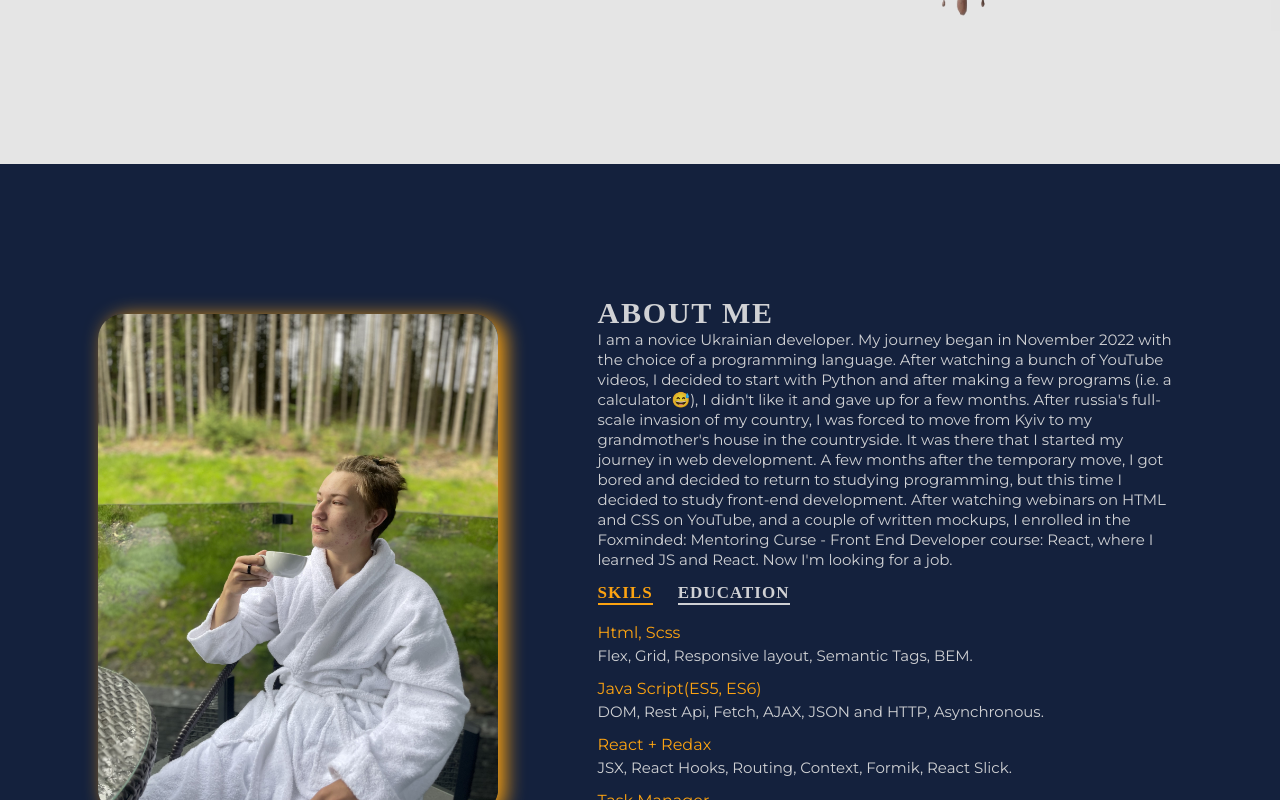
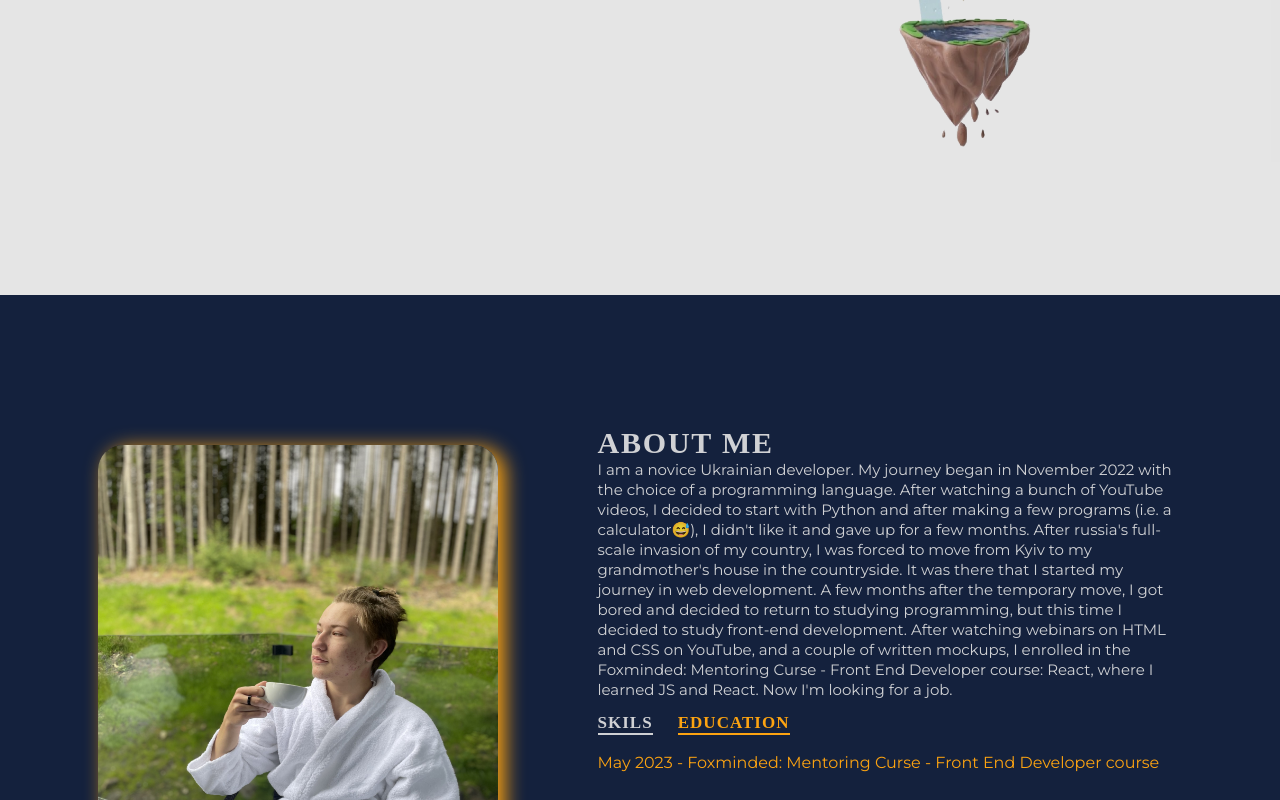
Before and after one commit to zark6835/My-website-portfolio, a React (Create React App) app: page / in a window 1280 px wide. Both pictures are taken after a click on the item "SKILS". Built offline with nearby package versions, Linux system fonts and the light colour scheme.

Commit message:
Adding the useAboutState hook and functionality to change the Skills and Education list

```diff
--- a/src/components/AboutMe/About.jsx
+++ b/src/components/AboutMe/About.jsx
@@ -1,8 +1,11 @@
+import useAboutState from "../../hooks/useAboutState ";
+
 import "./about-style.scss";
 
 import photo from "../../assets/img/About-me-photo.jpg";
 
 const About = () => {
+  const { skils, education, educationState } = useAboutState();
   return (
     <section className="about">
       <div className="about__wrapper container__section">
@@ -25,57 +28,77 @@ const About = () => {
             where I learned JS and React. Now I'm looking for a job.
           </p>
           <ul className="about__content-list">
-            <li className="about__content-list_item about__content-list_item--active">
+            <li
+              onClick={educationState}
+              className={`about__content-list_item ${
+                skils ? "about__content-list--active" : ""
+              }`}
+            >
               Skils
             </li>
-            <li className="about__content-list_item">Education</li>
+            <li
+              onClick={educationState}
+              className={`about__content-list_item ${
+                education ? "about__content-list--active" : ""
+              }`}
+            >
+              Education
+            </li>
           </ul>
-          <ul className="about__content-skils_list about__content-list--active">
-            <li className="about__content-skils_list_item">
-              <p className="about__content-skils_list_item__subtitle">
+          <ul
+            className={`about__content-about_list ${
+              skils ? "about__content-list--active" : ""
+            }`}
+          >
+            <li className="about__content-about_list_item">
+              <p className="about__content-about_list_item__subtitle">
                 Html, Scss
               </p>
-              <ul className="about__content-skils_list_item__paragraph">
+              <ul className="about__content-about_list_item__paragraph">
                 <li>Flex, Grid, Responsive layout, Semantic Tags, BEM.</li>
               </ul>
             </li>
-            <li className="about__content-skils_list_item">
-              <p className="about__content-skils_list_item__subtitle">
+            <li className="about__content-about_list_item">
+              <p className="about__content-about_list_item__subtitle">
                 Java Script(ES5, ES6)
               </p>
               <ul>
-                <li className="about__content-skils_list_item__paragraph">
+                <li className="about__content-about_list_item__paragraph">
                   DOM, Rest Api, Fetch, AJAX, JSON and HTTP, Asynchronous.
                 </li>
               </ul>
             </li>
-            <li className="about__content-skils_list_item">
-              <p className="about__content-skils_list_item__subtitle">
+            <li className="about__content-about_list_item">
+              <p className="about__content-about_list_item__subtitle">
                 React + Redax
               </p>
               <ul>
-                <li className="about__content-skils_list_item__paragraph">
+                <li className="about__content-about_list_item__paragraph">
                   JSX, React Hooks, Routing, Context, Formik, React Slick.
                 </li>
               </ul>
             </li>
-            <li className="about__content-skils_list_item">
-              <p className="about__content-skils_list_item__subtitle">
+            <li className="about__content-about_list_item">
+              <p className="about__content-about_list_item__subtitle">
                 Task Manager
               </p>
-              <ul className="about__content-skils_list_item__paragraph">
+              <ul className="about__content-about_list_item__paragraph">
                 <li>Webpack, Gulp</li>
               </ul>
             </li>
           </ul>
-          <ul className="about__content-education_list">
-            <li className="about__content-education_list_item">
-
+          <ul
+            className={`about__content-about_list ${
+              education ? "about__content-list--active" : ""
+            }`}
+          >
+            <li className="about__content-about_list_item">
               <a
-                className="about__content-education_list_item__link"
+                className="about__content-about_list_item__link"
                 href="https://foxminded.ua/front-end-1/"
               >
-                May 2023 - Foxminded: Mentoring Curse - Front End Developer course
+                May 2023 - Foxminded: Mentoring Curse - Front End Developer
+                course
               </a>
             </li>
           </ul>
--- a/src/components/AboutMe/about-style.scss
+++ b/src/components/AboutMe/about-style.scss
@@ -23,7 +23,7 @@
   &__content {
     padding-left: 30px;
     max-width: 615px;
-    min-height: 100%;
+    min-height: 540px;
 
     &-title {
       @extend .header1;
@@ -55,14 +55,13 @@
           color: $yellow;
         }
 
-        &.about__content-list_item--active {
+        &.about__content-list--active {
           color: $yellow;
         }
       }
     }
 
-    &-skils_list,
-    &-education_list {
+    &-about_list {
       display: none;
 
       &.about__content-list--active {
@@ -70,7 +69,7 @@
       }
     }
 
-    &-skils_list {
+    &-about_list {
       flex-direction: column;
       gap: 15px;
       margin-top: 20px;
@@ -86,17 +85,6 @@
           @extend .body;
           color: $white;
         }
-      }
-    }
-
-    &-education_list {
-      flex-direction: column;
-      gap: 15px;
-      margin-top: 20px;
-      &_item {
-        display: flex;
-        flex-direction: column;
-        gap: 5px;
         &__link {
           text-decoration: none;
           color: $yellow;
--- /dev/null
+++ b/src/hooks/useAboutState .js
@@ -0,0 +1,20 @@
+import { useState } from "react";
+
+const useAboutState  = () => {
+    const [skils, setSkils] = useState(true);
+    const [education, setEducation] = useState(false);
+
+    const educationState = () =>{
+      if (skils === true) {
+        setEducation(true)
+        setSkils(false)
+      }else{
+        setEducation(false)
+        setSkils(true)
+      }
+    }
+
+    return { skils, education, educationState };
+}
+
+export default useAboutState  ;
```
Also changed, not shown: src/App.js (line endings or trailing spaces).
